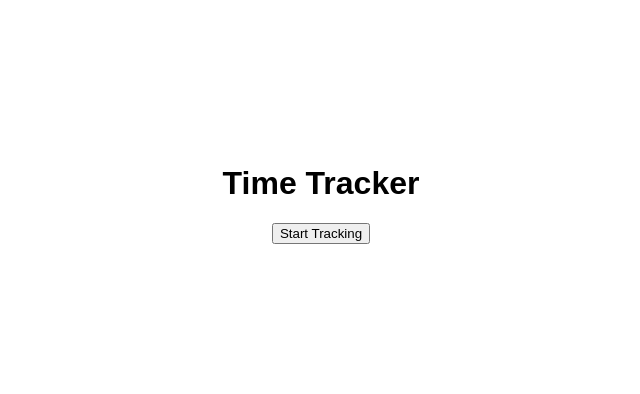
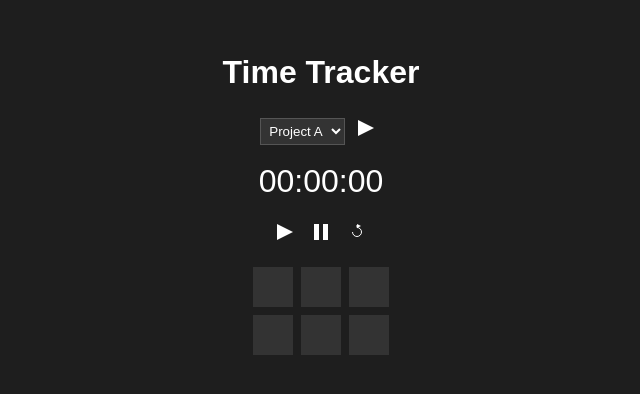
Before and after one commit to bdouglas5/ae-codex-test, a plain HTML site: page plugin/index.html in a window 1280 px wide. Shown: the part 206-600 px from the top of the page, without its empty margins (319-959 px from the left). Drawn offline with Linux system fonts and the light colour scheme.

Commit message:
Add timer UI with controls and dark theme

```diff
--- a/plugin/index.html
+++ b/plugin/index.html
@@ -8,8 +8,50 @@
 <body>
     <div class="container">
         <h1>Time Tracker</h1>
-        <button id="startBtn">Start Tracking</button>
+        <div class="project-select">
+            <select id="projectSelect">
+                <option>Project A</option>
+            </select>
+            <button id="projectPlayBtn" class="icon-btn" aria-label="Play Project">
+                <!-- Play Icon -->
+                <svg viewBox="0 0 16 16" width="16" height="16">
+                    <polygon points="0,0 16,8 0,16" fill="currentColor" />
+                </svg>
+            </button>
+        </div>
+
+        <div id="timer">00:00:00</div>
+
+        <div class="controls">
+            <button id="playBtn" class="icon-btn" aria-label="Play">
+                <svg viewBox="0 0 16 16" width="16" height="16">
+                    <polygon points="0,0 16,8 0,16" fill="currentColor" />
+                </svg>
+            </button>
+            <button id="pauseBtn" class="icon-btn" aria-label="Pause">
+                <svg viewBox="0 0 16 16" width="16" height="16">
+                    <rect x="1" y="0" width="5" height="16" fill="currentColor" />
+                    <rect x="10" y="0" width="5" height="16" fill="currentColor" />
+                </svg>
+            </button>
+            <button id="refreshBtn" class="icon-btn" aria-label="Reset">
+                <svg viewBox="0 0 16 16" width="16" height="16">
+                    <path d="M8 1v2.5A4.5 4.5 0 1 1 3.5 8" stroke="currentColor" fill="none" />
+                    <polygon points="8,0 12,2 8,4" fill="currentColor" />
+                </svg>
+            </button>
+        </div>
+
+        <div class="icon-grid">
+            <button class="icon-btn" aria-label="Icon 1"></button>
+            <button class="icon-btn" aria-label="Icon 2"></button>
+            <button class="icon-btn" aria-label="Icon 3"></button>
+            <button class="icon-btn" aria-label="Icon 4"></button>
+            <button class="icon-btn" aria-label="Icon 5"></button>
+            <button class="icon-btn" aria-label="Icon 6"></button>
+        </div>
     </div>
+
     <script src="main.js"></script>
 </body>
 </html>
--- a/plugin/main.js
+++ b/plugin/main.js
@@ -1,3 +1,45 @@
-document.getElementById('startBtn').addEventListener('click', () => {
-    console.log('Tracking started');
-});
+let timer = null;
+let elapsedSeconds = 0;
+const timerEl = document.getElementById('timer');
+const playBtn = document.getElementById('playBtn');
+const pauseBtn = document.getElementById('pauseBtn');
+const refreshBtn = document.getElementById('refreshBtn');
+const projectPlayBtn = document.getElementById('projectPlayBtn');
+
+function formatTime(seconds) {
+    const hrs = String(Math.floor(seconds / 3600)).padStart(2, '0');
+    const mins = String(Math.floor((seconds % 3600) / 60)).padStart(2, '0');
+    const secs = String(seconds % 60).padStart(2, '0');
+    return `${hrs}:${mins}:${secs}`;
+}
+
+function updateDisplay() {
+    timerEl.textContent = formatTime(elapsedSeconds);
+}
+
+function startTimer() {
+    if (timer) return;
+    timer = setInterval(() => {
+        elapsedSeconds++;
+        updateDisplay();
+    }, 1000);
+}
+
+function pauseTimer() {
+    if (!timer) return;
+    clearInterval(timer);
+    timer = null;
+}
+
+function resetTimer() {
+    pauseTimer();
+    elapsedSeconds = 0;
+    updateDisplay();
+}
+
+playBtn.addEventListener('click', startTimer);
+pauseBtn.addEventListener('click', pauseTimer);
+refreshBtn.addEventListener('click', resetTimer);
+projectPlayBtn.addEventListener('click', startTimer);
+
+updateDisplay();
--- a/plugin/styles.css
+++ b/plugin/styles.css
@@ -1,11 +1,56 @@
 body {
     font-family: sans-serif;
+    background-color: #1e1e1e;
+    color: #fff;
     display: flex;
     align-items: center;
     justify-content: center;
     height: 100vh;
     margin: 0;
 }
+
 .container {
     text-align: center;
 }
+
+.project-select {
+    margin-bottom: 1rem;
+}
+
+.project-select select {
+    padding: 0.25rem;
+    background-color: #333;
+    color: #fff;
+    border: 1px solid #555;
+}
+
+.icon-btn {
+    background: none;
+    border: none;
+    color: #fff;
+    padding: 0.5rem;
+    cursor: pointer;
+}
+
+.controls {
+    margin: 1rem 0;
+}
+
+#timer {
+    font-size: 2rem;
+    margin-top: 0.5rem;
+}
+
+.icon-grid {
+    display: grid;
+    grid-template-columns: repeat(3, 40px);
+    grid-gap: 0.5rem;
+    justify-content: center;
+    margin-top: 1rem;
+}
+
+.icon-grid .icon-btn {
+    width: 40px;
+    height: 40px;
+    background-color: #333;
+}
```
